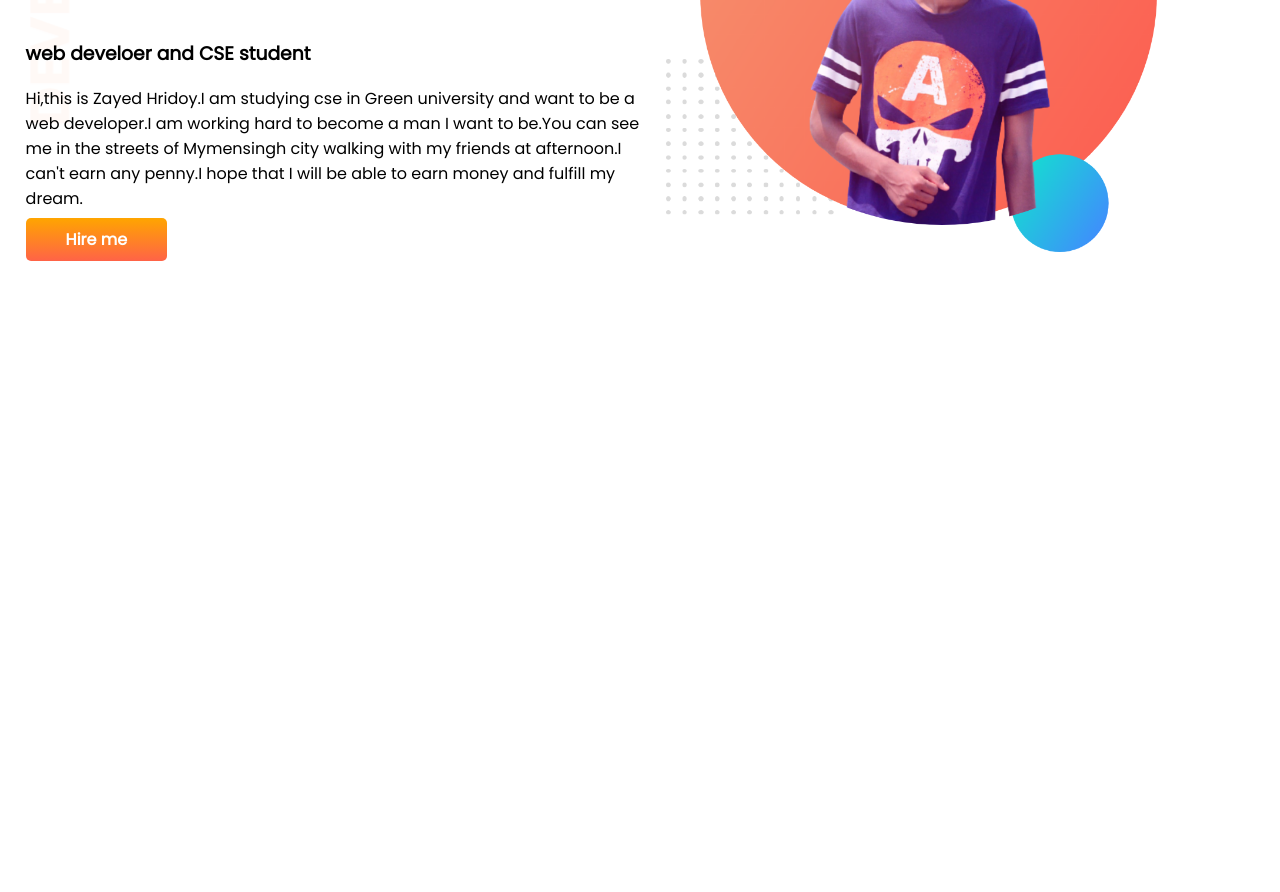
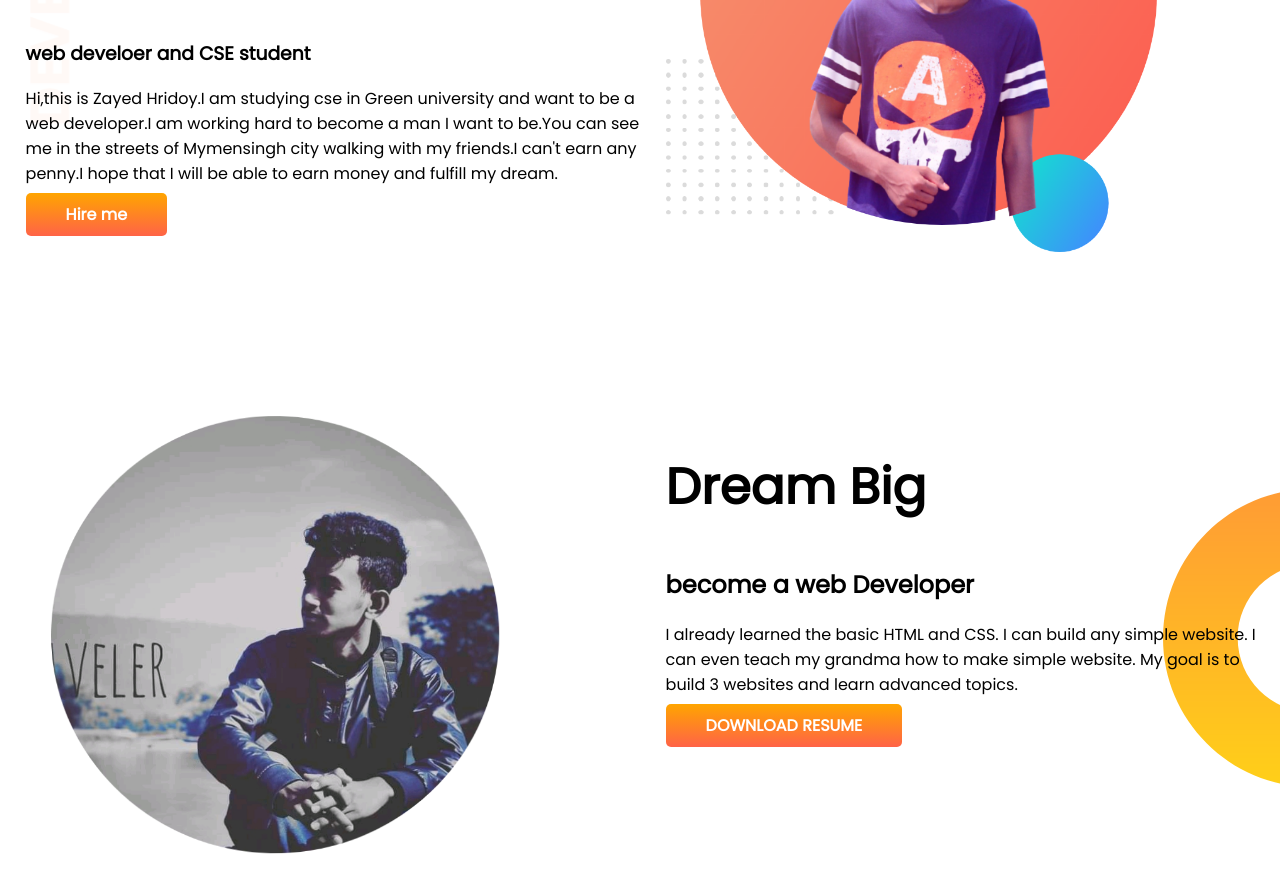
Before and after one commit to zayedhridoy/developer-portfolio, a plain HTML site: page index.html in a window 1280 px wide. Shown: the part 236-1128 px from the top of the page. Before the commit the page ends 800 px from the top, so only its background shows below. Drawn offline with Linux system fonts and the light colour scheme.

Commit message:
dream-big

```diff
--- a/index.html
+++ b/index.html
@@ -20,8 +20,7 @@
             <h3>web develoer and CSE student</h3>
             <p>Hi,this is Zayed Hridoy.I am studying cse in Green university and want to be a web developer.I am working
                 hard to become a man I want to be.You can see me in the streets of Mymensingh city walking with my
-                friends
-                at afternoon.I can't earn any penny.I hope that I will be able to earn money and
+                friends.I can't earn any penny.I hope that I will be able to earn money and
                 fulfill my dream.</p>
             <a class="link-button" target="_blank" href="https://www.linkedin.com/in/zayed-hridoy-141352217/">Hire
                 me</a>
@@ -30,6 +29,18 @@
             <img src="images/zayed-pic-with-bg.png" alt="">
         </div>
     </section>
+    <section class="dream-big">
+        <div class="half-width">
+            <img src="images/me-with-bg.png" alt="">
+        </div>
+        <div class="half-width">
+            <h1>Dream Big</h1>
+            <h2>become a web Developer</h2>
+            <p>I already learned the basic HTML and CSS. I can build any simple website. I can even teach my grandma how
+                to make simple website. My goal is to build 3 websites and learn advanced topics.</p>
+            <a class="link-button" target="_blank" href="">DOWNLOAD RESUME</a>
+        </div>
+    </section>
 </body>
 
 </html>
--- a/style.css
+++ b/style.css
@@ -10,6 +10,7 @@ h1{
 }
 section{
     display: flex;
+    margin-bottom: 150px;
 }
 .half-width{
     width: 50%;
@@ -32,3 +33,8 @@ section{
     background-image: url(images/top-banner.png);
     background-repeat: no-repeat;
 }
+.dream-big{
+    background-image: url(images/dream-bg.png);
+    background-repeat: no-repeat;
+    background-position:right;
+}
```
Also changed, not shown: images/me-with-bg.png (added), images/me.jpg (renamed from images/1641233448131.jpg).
